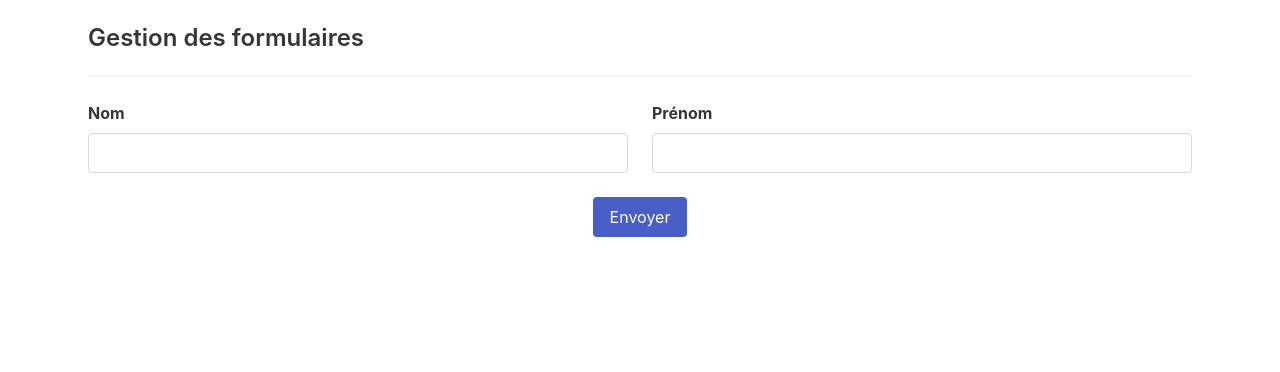
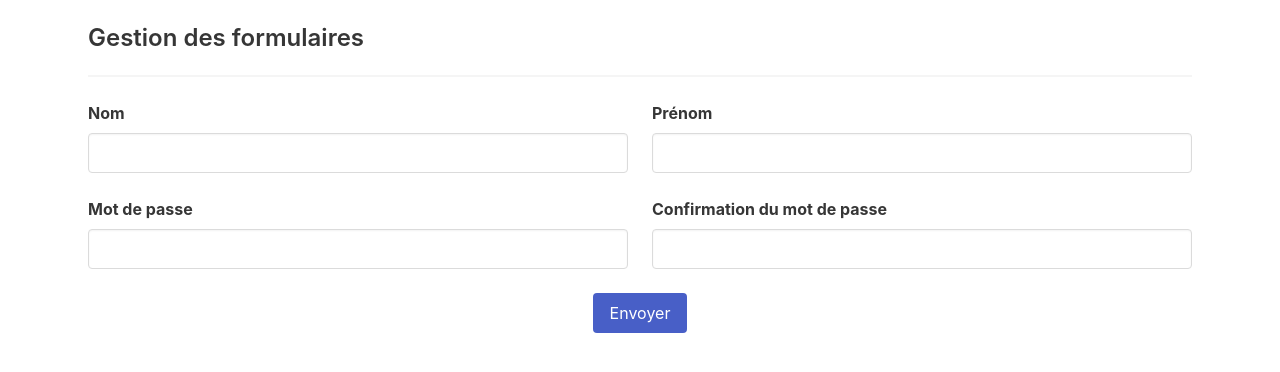
Before and after one commit to MarineTsr/forms, a React (Create React App) app: page / in a window 1280 px wide. Shown: the top 372 px of the page. Built offline with nearby package versions, Linux system fonts and the light colour scheme.

Commit message:
Form validation with yup

```diff
--- a/src/App.js
+++ b/src/App.js
@@ -1,6 +1,39 @@
 import { useForm } from "react-hook-form";
+import * as yup from "yup";
+import { yupResolver } from "@hookform/resolvers/yup";
 
 function App() {
+  const userSchema = yup.object({
+    lastname: yup
+      .string()
+      .required("Le champ est obligatoire")
+      .min(1, "Le champ doit faire au moins 1 caractère")
+      .test("random", "C'est un non !", async () => {
+        try {
+          const response = await fetch("https://yesno.wtf/api");
+
+          if (response.ok) {
+            const result = await response.json();
+            return result.answer === "yes";
+          }
+        } catch (err) {
+          console.log(err);
+        }
+      }),
+    firstname: yup.string().min(1, "Le champ doit faire au moins 1 caractère"),
+    password: yup
+      .string()
+      .required("Le champ est obligatoire")
+      .min(8, "Le champ doit faire au moins 8 caractères"),
+    passwordConfirm: yup
+      .string()
+      .required("Le champ est obligatoire")
+      .oneOf(
+        [yup.ref("password"), ""],
+        "Les mots de passes ne sont pas identiques"
+      ),
+  });
+
   const {
     register,
     handleSubmit,
@@ -9,7 +42,11 @@ function App() {
     defaultValues: {
       firstname: "",
       lastname: "",
+      password: "",
+      passwordConfirm: "",
     },
+    mode: "onSubmit",
+    resolver: yupResolver(userSchema),
   });
 
   const formSubmit = (data, event) => {
@@ -34,16 +71,7 @@ function App() {
                 className={`input${errors?.lastname ? " is-danger" : ""}`}
                 id="lastname"
                 type="text"
-                {...register("lastname", {
-                  minLength: {
-                    value: 2,
-                    message: "Le nom est trop court",
-                  },
-                  required: {
-                    value: true,
-                    message: "Ce champ est requis",
-                  },
-                })}
+                {...register("lastname")}
               />
             </div>
             {errors?.lastname && (
@@ -62,16 +90,51 @@ function App() {
                 className={`input${errors?.firstname ? " is-danger" : ""}`}
                 id="firstname"
                 type="text"
-                {...register("firstname", {
-                  minLength: {
-                    value: 2,
-                    message: "Le prénom est trop court",
-                  },
-                })}
+                {...register("firstname")}
               />
             </div>
             {errors?.firstname && (
               <p className="help is-danger">{errors.firstname.message}</p>
+            )}
+          </div>
+        </div>
+
+        <div className="column is-6">
+          <div className="field">
+            <label htmlFor="password" className="label">
+              Mot de passe
+            </label>
+            <div className="control">
+              <input
+                className={`input${errors?.password ? " is-danger" : ""}`}
+                id="password"
+                type="password"
+                {...register("password")}
+              />
+            </div>
+            {errors?.password && (
+              <p className="help is-danger">{errors.password.message}</p>
+            )}
+          </div>
+        </div>
+
+        <div className="column is-6">
+          <div className="field">
+            <label htmlFor="passwordConfirm" className="label">
+              Confirmation du mot de passe
+            </label>
+            <div className="control">
+              <input
+                className={`input${
+                  errors?.passwordConfirm ? " is-danger" : ""
+                }`}
+                id="passwordConfirm"
+                type="password"
+                {...register("passwordConfirm")}
+              />
+            </div>
+            {errors?.passwordConfirm && (
+              <p className="help is-danger">{errors.passwordConfirm.message}</p>
             )}
           </div>
         </div>
```
